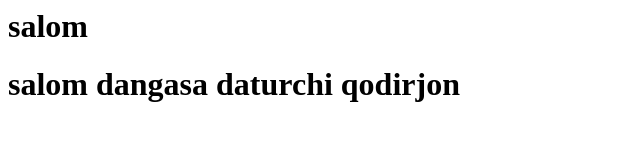
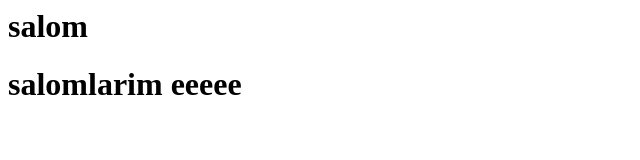
Before and after one commit to qodirjonshokirov/hoverlarm, a plain HTML site: page index.html in a window 1280 px wide. Shown: the whole page, without its empty margins (0-640 px from the left). Drawn offline with Linux system fonts and the light colour scheme.

Commit message:
third commit

```diff
--- a/index.html
+++ b/index.html
@@ -1,2 +1,2 @@
 <h1>salom</h1>
-<h1>salom dangasa daturchi qodirjon</h1>
+<h1>salomlarim eeeee</h1>
```
